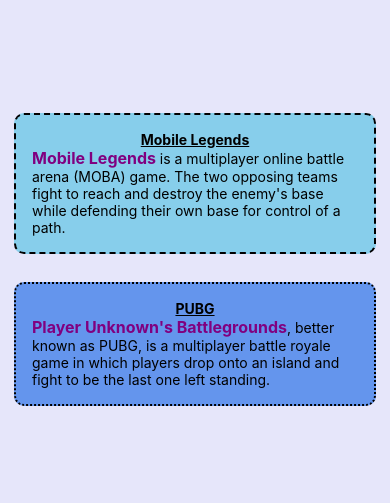
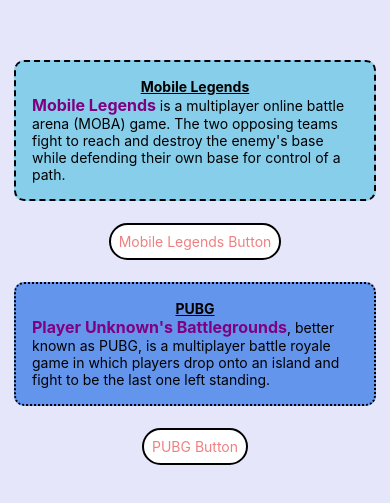
Before and after one commit to LovelyDayInit/AppDev, a React Native app in the folder ProjectOne/: screen / in a window 390 px wide. Shown: the part 163-666 px from the top of the page. Built offline with nearby package versions, Linux system fonts and the light colour scheme.

Commit message:
Adding TouchableOpacity

```diff
--- a/ProjectOne/src/screens/SecondScreen.js
+++ b/ProjectOne/src/screens/SecondScreen.js
@@ -38,6 +38,21 @@
                 </Text>
             </View>
 
+            <TouchableOpacity
+                style={{
+                    backgroundColor: 'white',
+                    padding: 8,
+                    margin: 8,
+                    borderRadius: 50,
+                    borderWidth: 2,
+                }}
+                onPress={() => openAlert()}>
+                <Text style={{ color: 'lightcoral' }}>
+                    Mobile Legends Button
+                </Text>
+
+            </TouchableOpacity>
+
             <View style={{
                 backgroundColor: 'cornflowerblue',
                 margin: 14,
@@ -59,7 +74,23 @@
                     is a multiplayer battle royale game in which players
                     drop onto an island and fight to be the last one left standing.
                 </Text>
+
             </View>
+
+            <TouchableOpacity
+                style={{
+                    backgroundColor: 'white',
+                    padding: 8,
+                    margin: 8,
+                    borderRadius: 50,
+                    borderWidth: 2,
+                }}
+                onPress={() => openAlert()}>
+                <Text style={{ color: 'lightcoral' }}>
+                    PUBG Button
+                </Text>
+
+            </TouchableOpacity>
         </View>
     )
 };
```
